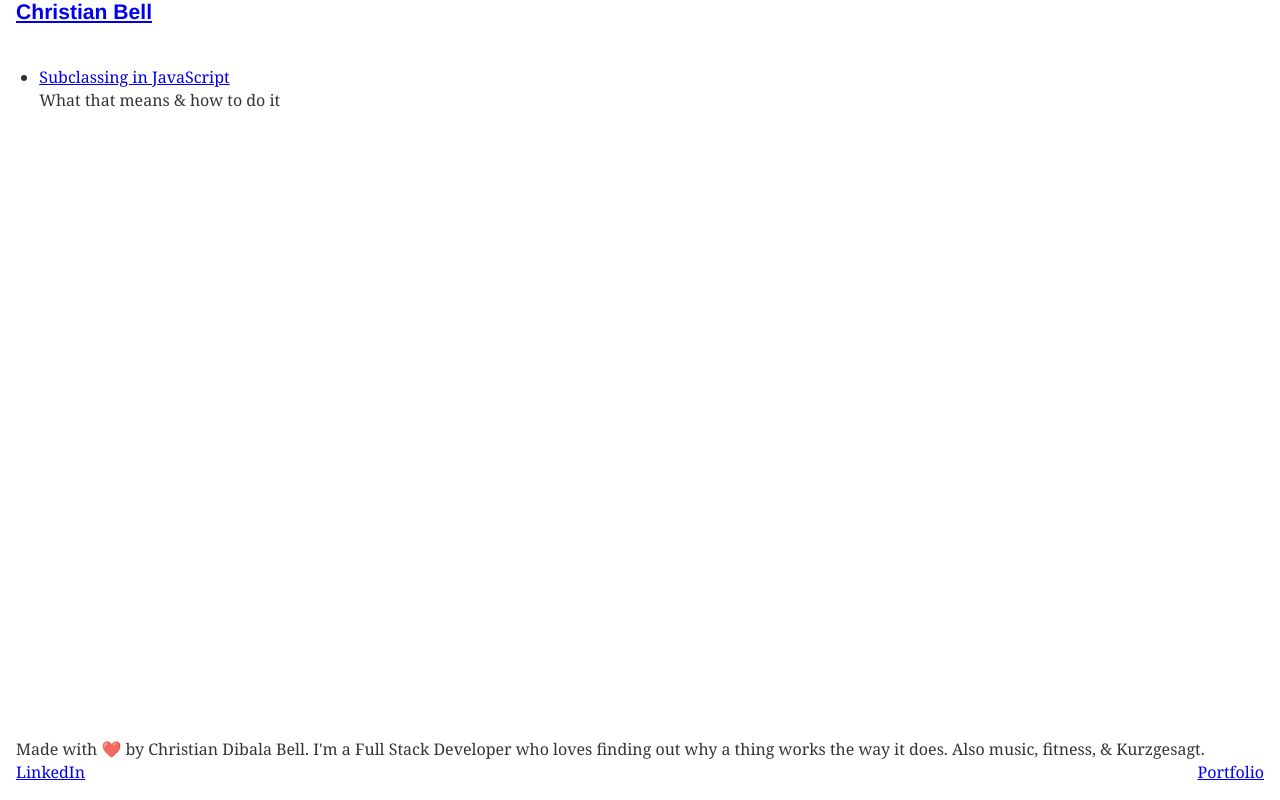
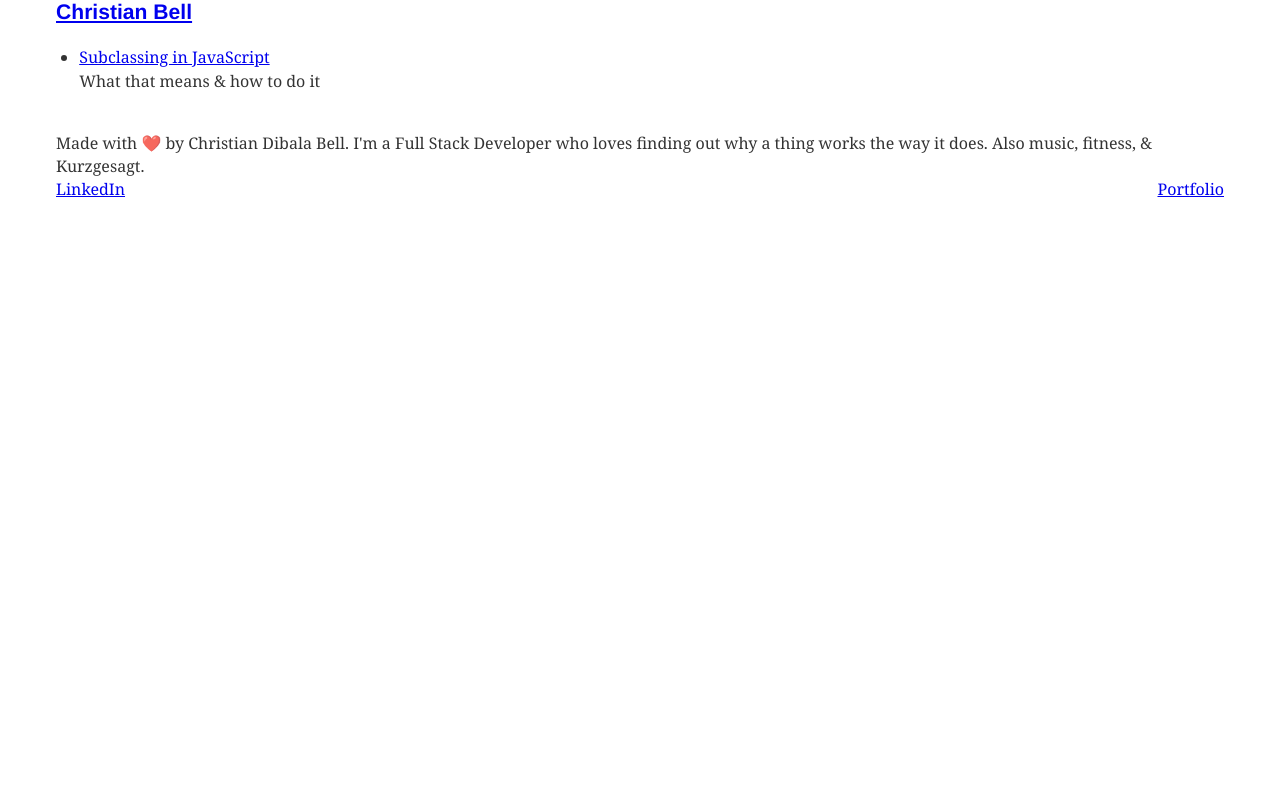
Before and after one commit to bellcd/blog, a Gatsby site: page / in a window 1280 px wide. Built offline with nearby package versions, Linux system fonts and the light colour scheme; Gatsby itself is replaced by a stand-in of ours; some packages are replaced by stand-ins of ours.

Commit message:
Updates layout (#1)

```diff
--- a/src/components/layout.js
+++ b/src/components/layout.js
@@ -4,11 +4,8 @@ import styled from 'styled-components';
 import Footer from './footer';
 
 const Container = styled.div`
-  display: grid;
-  grid-template-columns: 100%;
-  grid-template-rows: 1fr 10fr 1fr;
-  height: 100vh;
-  overflow: auto;
+  max-width: 1200px;
+  margin: 0 auto;
 `
 const Header = styled.header`
   display: flex;
```
